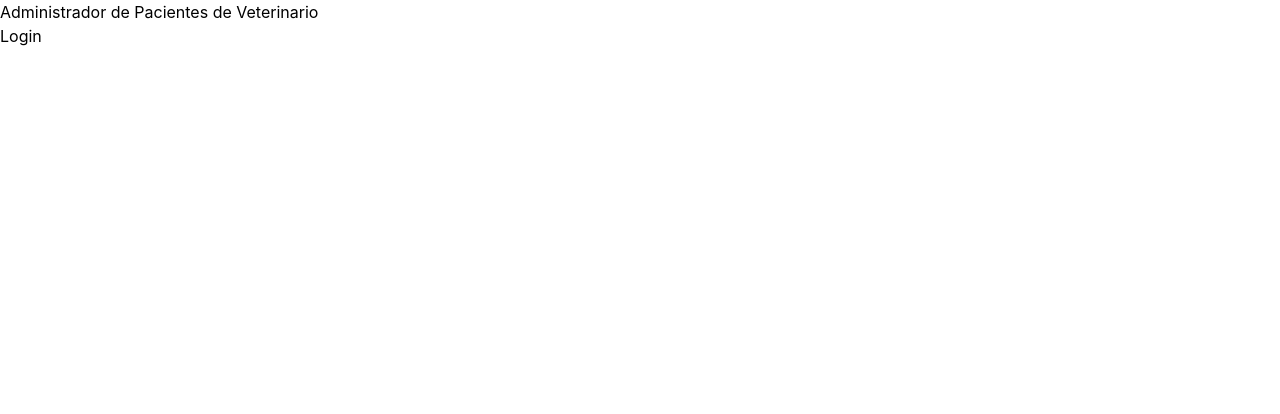
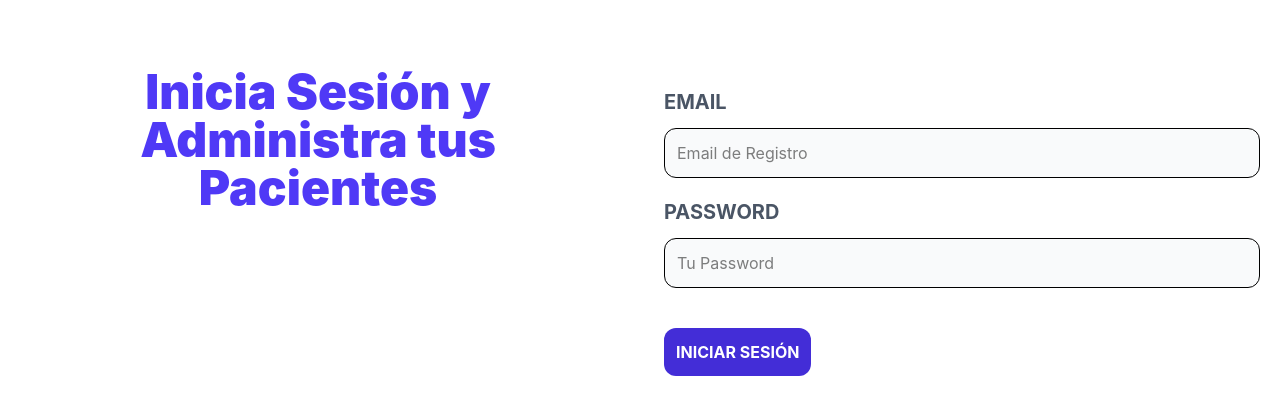
Before and after one commit to jmlocke1/apv-frontend, a React (Vite) app: page / in a window 1280 px wide. Shown: the top 414 px of the page. Built offline with nearby package versions, Linux system fonts and the light colour scheme.

Commit message:
Creando el formulario para el login

```diff
--- a/src/layout/AuthLayout.jsx
+++ b/src/layout/AuthLayout.jsx
@@ -1,15 +1,13 @@
 import { Outlet } from "react-router-dom";
 
 const AuthLayout = () => {
-  return (
-    <>
-        <h1>Administrador de Pacientes de Veterinario</h1>
-
-        <Outlet />
-
-
-    </>
-  )
+    return (
+        <>
+            <main className="container mx-auto md:grid md:grid-cols-2 mt-12 gap-12 p-5">
+                <Outlet />
+            </main>
+        </>
+    )
 }
 
 
--- a/src/paginas/Login.jsx
+++ b/src/paginas/Login.jsx
@@ -3,7 +3,55 @@
 const Login = () => {
     return (
         <>
-            <h2>Login</h2>
+
+            <div>
+                <h1 className="text-indigo-600 font-black text-5xl text-center">
+                    Inicia Sesión y Administra tus <span>Pacientes</span>
+                </h1>
+            </div>
+            <div>
+                <form action="">
+                    <div className="my-5">
+                        <label
+                            htmlFor=""
+                            className="uppercase text-gray-600 block text-xl font-bold"
+                        >
+                            Email
+
+                        </label>
+                        <input
+                            type="email"
+                            name=""
+                            id=""
+                            placeholder="Email de Registro"
+                            className="border w-full p-3 mt-3 bg-gray-50 rounded-xl"
+                        />
+                    </div>
+                    <div className="my-5">
+                        <label
+                            htmlFor=""
+                            className="uppercase text-gray-600 block text-xl font-bold"
+                        >
+                            Password
+
+                        </label>
+                        <input
+                            type="password"
+                            name=""
+                            id=""
+                            placeholder="Tu Password"
+                            className="border w-full p-3 mt-3 bg-gray-50 rounded-xl"
+                        />
+                    </div>
+                    <input
+                        type="submit"
+                        value="Iniciar Sesión"
+                        className="bg-indigo-700 w-full py-3 px-3 rounded-xl text-white uppercase font-bold mt-5 hover:cursor-pointer hover:bg-indigo-800 md:w-auto"
+                    />
+                </form>
+            </div>
+
+
         </>
     )
 }
```
